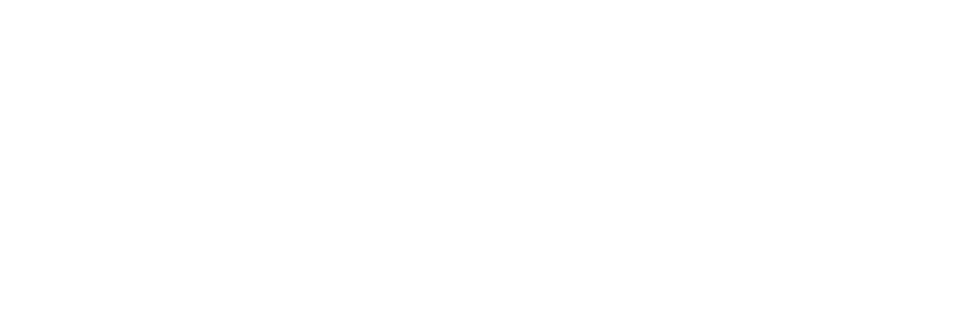
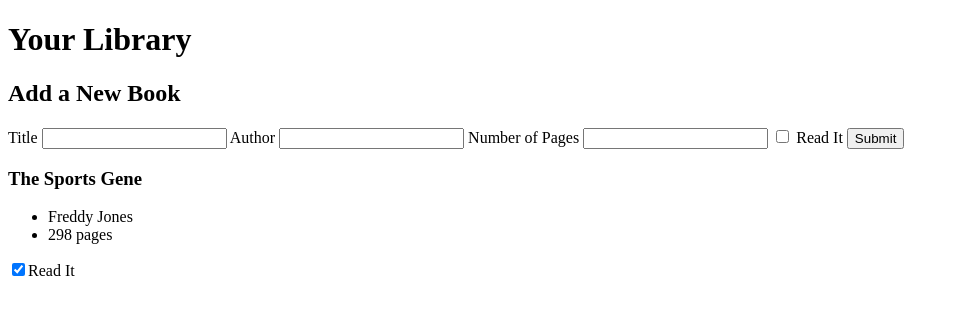
Before and after one commit to rtviner/library, a plain HTML site: page index.html in a window 1280 px wide. Shown: the whole page, without its empty margins (0-959 px from the left). Drawn offline with Linux system fonts and the light colour scheme.

Commit message:
add render function to disply books in the library

```diff
--- a/index.html
+++ b/index.html
@@ -2,11 +2,28 @@
 <html>
   <head>
     <meta charset="utf-8">
-    <meta name="viewport" content="width=device-width, initial-scale=1, shrink-to-fir=no">
+    <meta name="viewport" content="width=device-width, initial-scale=1, shrink-to-fit=no">
     <title>Private Library</title>
     <link rel="stylesheet" href="style.css">
   </head>
   <body>
+    <h1>Your Library</h1>
+    <h2>Add a New Book</h2>
+    <!-- needs an action eventually -->
+    <form>
+      <label for="title">Title</label>
+      <input type="text" name="title" id="title">
+      <label for="author">Author</label>
+      <input type="text" name="author" id="author">
+      <label for="pages">Number of Pages</label>
+      <input type="text" name="pages" id="pages">
+      <input type="checkbox" name="newIsRead" id="newIsRead">
+      <label for="newIsRead">Read It</label>
+      <button type="submit">Submit</button>
+    </form>
+    <div class="myLibrary">
+
+    </div>
     <script src="libraryAgain.js"></script>
   </body>
 </html>
--- a/libraryAgain.js
+++ b/libraryAgain.js
@@ -12,11 +12,60 @@ function Book(title, author, pages, isRead) {
   };
 };
 
-function addBookToLibrary(input) {
-  ;
+function addBookToLibrary(title, author, pages, isRead) {
+  // let form = document.querySelector("form");
+  // let title = form.elements[0];
+  // let author = form.elments[1];
+  // let pages = form.elements[2];
+  // let isRead = form.elements[3];
+  //take users input
+  // check if title, author and isRead data has been input and are the appropriate data types
+  // make a new book object with this data
+  let newBook = new Book(title, author, pages, isRead);
+    // push the new book to the myLibrary array
+  myLibrary.push(newBook);
+  console.log(myLibrary);
 };
 
-let book1 = new Book("The Hobbit", "J.R.R. Tolkien", 295, false);
-console.log(book1.info());
-book1.isRead = true;
-console.log(book1.info());
+function render() {
+  let library = document.getElementsByClassName('myLibrary')[0];
+    if (myLibrary.length > 0) {
+
+      // loop through myLibrary array and display each book on the page
+      // each book is a separate div??
+      myLibrary.map(book => {
+        let card = document.createElement('div');
+        let title = document.createElement('h3');
+        title.textContent = book.title;
+        let stats = document.createElement('ul');
+        let author = document.createElement('li');
+        author.textContent = book.author;
+        let pages = document.createElement('li');
+        pages.textContent = `${book.pages} pages`;
+        stats.appendChild(author);
+        stats.appendChild(pages);
+        let readit = document.createElement('input');
+        readit.setAttribute('type', 'checkbox');
+        readit.setAttribute('name', 'isRead');
+        readit.setAttribute('id', 'isRead');
+        if (book.isRead) readit.setAttribute('checked', true);
+        // need to make readit a checkbox and check if isRead is true;
+        let readitLabel = document.createElement('label');
+        readitLabel.setAttribute('for', 'isRead');
+        readitLabel.textContent = "Read It";
+        card.appendChild(title);
+        card.appendChild(stats);
+        card.appendChild(readit);
+        card.appendChild(readitLabel);
+        library.appendChild(card);
+      });
+    } else {
+      let getStartedMessage = "Add some books to your library to get started";
+      const message = document.createTextNode(getStartedMessage);
+      library.appendChild(message);
+    };
+};
+
+// listen to submit event from form
+console.log(addBookToLibrary("The Sports Gene", "Freddy Jones", 298, true));
+render();
```
